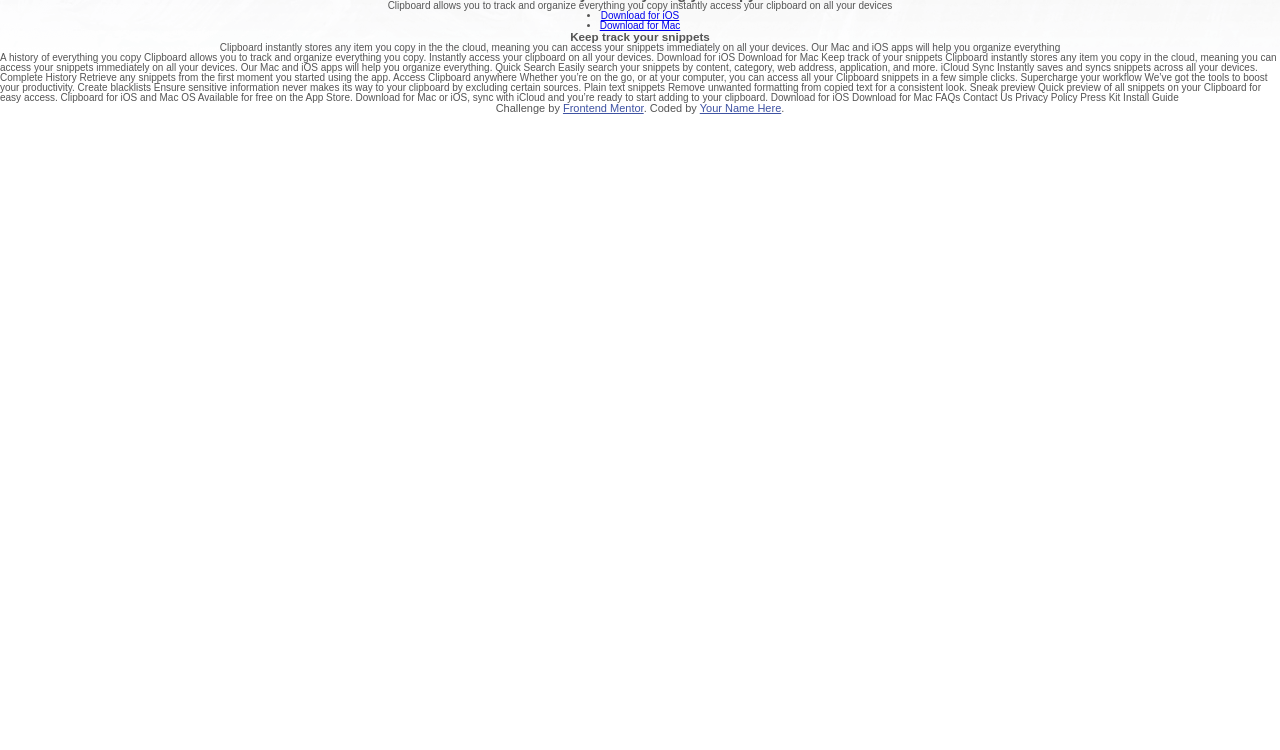
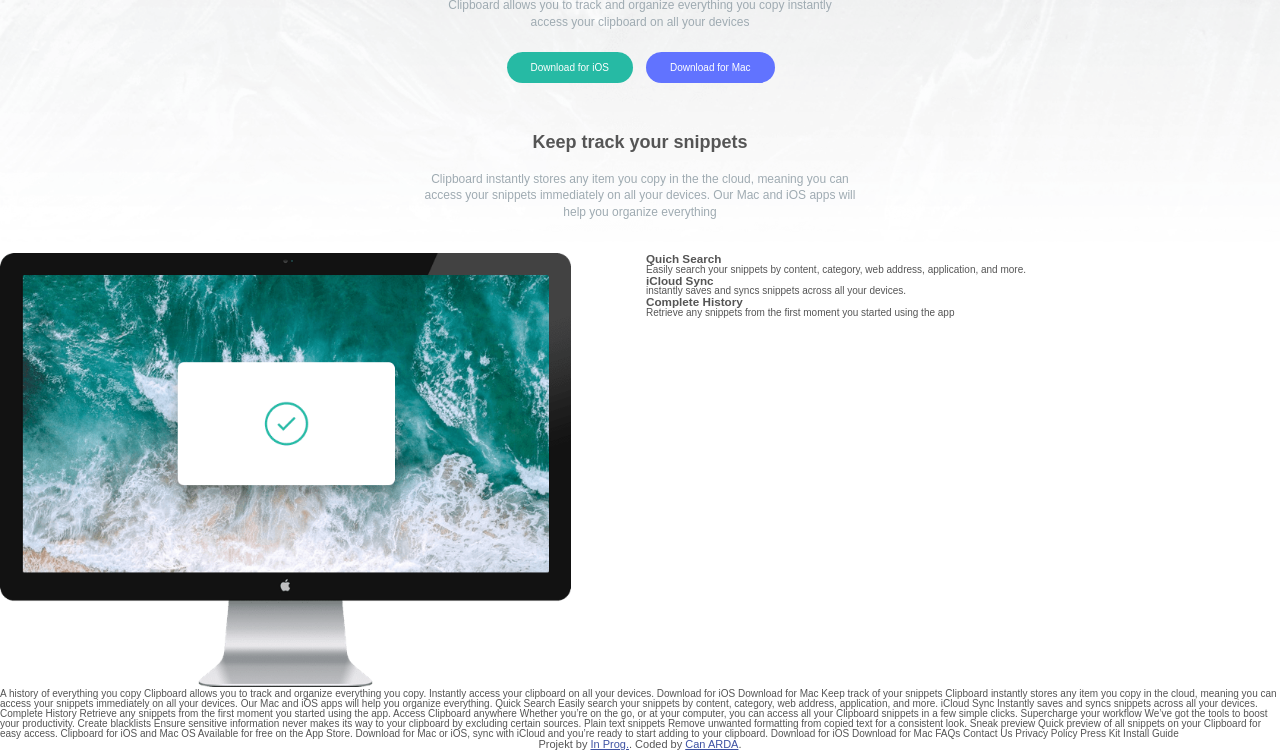
Before and after one commit to mrcanarda/clipboard-landing-page-master-in-progress, a plain HTML site: page clipboard-landing-page-master/index.html in a window 1280 px wide. Shown: the part 201-951 px from the top of the page. Before the commit the page ends 800 px from the top, so only its background shows below. Drawn offline with Linux system fonts and the light colour scheme; files whose address does not match are found by name; a web font is replaced by a local one.

Commit message:
Add files via upload

```diff
--- a/clipboard-landing-page-master/Css/general.css
+++ b/clipboard-landing-page-master/Css/general.css
@@ -16,12 +16,19 @@
     /* scroll-behavior: smooth; */
   }
 
-  body {
-    font-family: "Rubik", sans-serif;
-    line-height: 1;
-    font-weight: 400;
-    color: #555;
+.grid {
+  display: grid;
+  column-gap: 1.2rem;
+}
 
-    /* Only works if there is nothing absolutely positioned in relation to body */
-    overflow-x: hidden;
-  }
+.grid--2-cols {
+grid-template-columns: repeat(2, 1fr);
+}
+
+.grid--3-cols {
+  grid-template-columns: repeat(3,1fr);
+}
+
+.grid--4-cols {
+  grid-template-columns: repeat(4,1fr);
+}
--- a/clipboard-landing-page-master/Css/style.css
+++ b/clipboard-landing-page-master/Css/style.css
@@ -1,3 +1,10 @@
+/*
+font-family: 'Bai Jamjuree', sans-serif;
+400
+600
+
+*/
+
 .header {
     background-image: url("..//images/bg-header-desktop.png");
     background-size: cover;
@@ -8,3 +15,89 @@
     text-align: center;
     padding-top: 6rem;
 }
+
+
+body {
+    font-family: 'Bai Jamjuree', sans-serif;
+    line-height: 1;
+    font-weight: 400;
+    color: #555;
+
+    /* Only works if there is nothing absolutely positioned in relation to body */
+    overflow-x: hidden;
+  }
+
+  /* HEADER */
+
+.logo {
+    width: 6rem;
+    margin-bottom: 3.2rem;
+}
+
+.header-eins {
+
+    font-size: 2.4rem;
+    margin-bottom: 2rem;
+}
+
+.header-parag {
+    color: hsl(201, 11%, 66%);
+    font-size: 1.2rem;
+    width: 30%;
+    line-height: 1.4;
+    margin-bottom: 3.2rem;
+}
+
+/* HEADER BUTTON */
+
+.button-list {
+    list-style: none;
+    margin-bottom: 6rem;
+}
+
+.button-link:link,
+.button-link:visited {
+  padding: 1rem 2.4rem;
+  text-decoration: none;
+  border-radius: 16px;
+  color: #fff;
+  background-color: hsl(171, 66%, 44%);
+}
+
+.button-link:hover,
+.button-link:active {
+  background-color: hsl(171, 66%, 44%);
+}
+
+.button-link-zwei:link,
+.button-link-zwei:visited {
+  padding: 1rem 2.4rem;
+  text-decoration: none;
+  border-radius: 16px;
+  color: #fff;
+  background-color: hsl(233, 100%, 69%);
+}
+
+.button-link-zwei:hover,
+.button-link-zwei:active {
+  background-color: hsl(233, 100%, 69%);
+}
+
+.header-zwei {
+    font-size: 1.8rem;
+    margin-bottom: 2rem;
+}
+
+.header-parag-zwei {
+    color: hsl(201, 11%, 66%);
+    font-size: 1.2rem;
+    width: 34%;
+    line-height: 1.4;
+    margin-bottom: 3.2rem;
+}
+
+/* WIE KANN ICH UBER COMPUTER NUTZEN */
+
+.computer-img img {
+    width: 90%;
+}
--- a/clipboard-landing-page-master/index.html
+++ b/clipboard-landing-page-master/index.html
@@ -3,7 +3,9 @@
 <head>
   <meta charset="UTF-8">
   <meta name="viewport" content="width=device-width, initial-scale=1.0"> <!-- displays site properly based on user's device -->
-
+  <link rel="preconnect" href="https://fonts.googleapis.com">
+<link rel="preconnect" href="https://fonts.gstatic.com" crossorigin>
+<link href="https://fonts.googleapis.com/css2?family=Bai+Jamjuree:wght@400;600&display=swap" rel="stylesheet">
   <link rel="icon" type="image/png" sizes="32x32" href="./images/favicon-32x32.png">
   <link rel="stylesheet" href="Css/general.css">
   <link rel="stylesheet" href="Css/style.css">
@@ -25,7 +27,7 @@
 <p class="header-parag">Clipboard allows you to track and organize
   everything you copy instantly access your clipboard on all your devices
 </p>
-  <ul class="button-list">
+  <ul class="button-list grid grid--2-cols">
     <li> <a class="button-link" href="#"> Download for iOS</a></li>
     <li> <a class="button-link-zwei" href="#"> Download for Mac</a></li>
   </ul>
@@ -35,6 +37,30 @@
   your devices. Our Mac and iOS apps will help you organize everything
 </p>
   </header>
+
+  <section class="wie-kann-ich-nutzen-compuer grid grid--2-cols">
+    <div class="computer-img">
+      <img src="images/image-computer.png" alt="wie kann ich nutzen computer">
+    </div>
+
+    <div class="computer-prg">
+      <h3 class="computer-header">Quich Search</h3>
+      <p class="computer-prg-inside">Easily search your snippets by content,
+        category, web address, application, and more.
+      </p>
+
+      <h3 class="computer-header">iCloud Sync</h3>
+      <p class="computer-prg-inside">instantly saves and syncs snippets across all
+        your devices.
+      </p>
+
+      <h3 class="computer-header">Complete History</h3>
+      <p class="computer-prg-inside">Retrieve any snippets from the first moment
+        you started using the app
+      </p>
+    </div>
+
+  </section>
 
 </body>
 </html>
@@ -103,7 +129,7 @@
 
 <footer>
   <p class="attribution">
-    Challenge by <a href="https://www.frontendmentor.io?ref=challenge" target="_blank">Frontend Mentor</a>.
-    Coded by <a href="#">Your Name Here</a>.
+    Projekt by <a href="https://www.frontendmentor.io?ref=challenge" target="_blank">In Prog.</a>.
+    Coded by <a href="#">Can ARDA</a>.
   </p>
 </footer>
```
